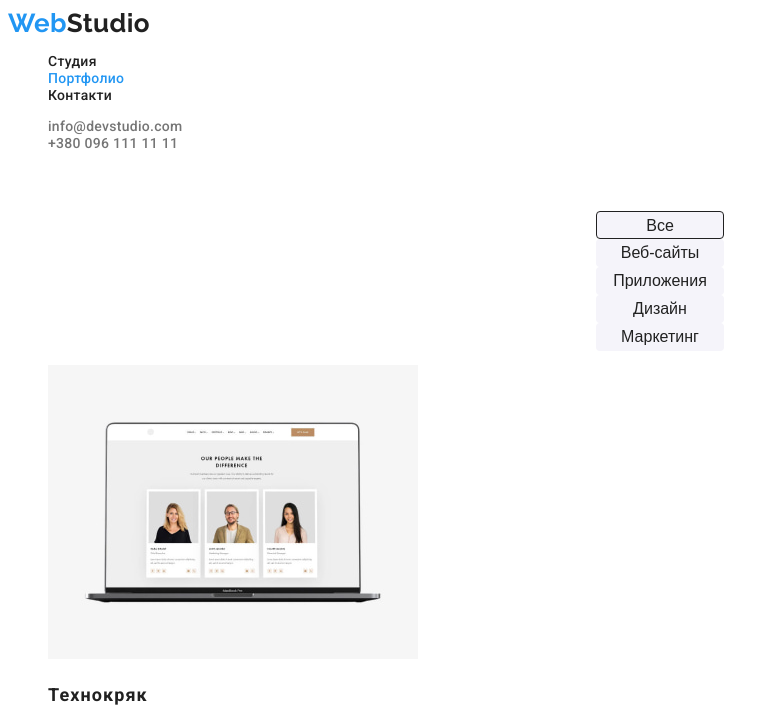
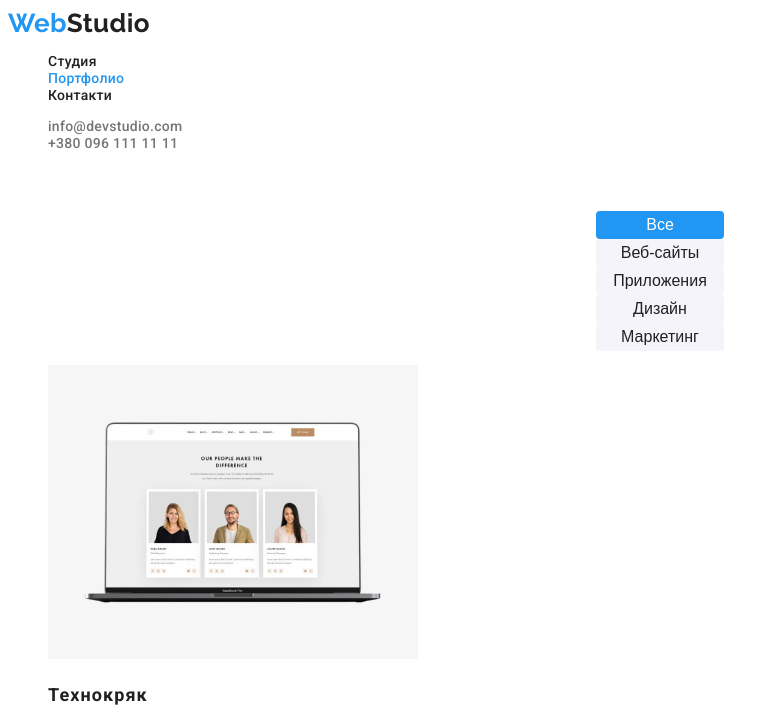
Before and after one commit to AlexKusha/goit-markup-hw-02, a plain HTML site: page portfolio.html in a window 1280 px wide. In both pictures the pointer is over the button "Все". Shown: the top 726 px of the page, without its empty margins (0-779 px from the left). Drawn offline with Linux system fonts and the light colour scheme.

Commit message:
ДЗ_2 Спроба №3
Додав заміну кольорів тексту і фону для кнопок при hover focus

```diff
--- a/css/styles.css
+++ b/css/styles.css
@@ -202,9 +202,7 @@ body {
   cursor: pointer;
 }
 .filter-button:focus,
-.filter-button:hover {
-  border: 1px solid var(--dark-txt--);
-}
+.filter-button:hover,
 .filter-button:active {
   background: var(--mark-color--);
   color: var(--light-txt--);
```
